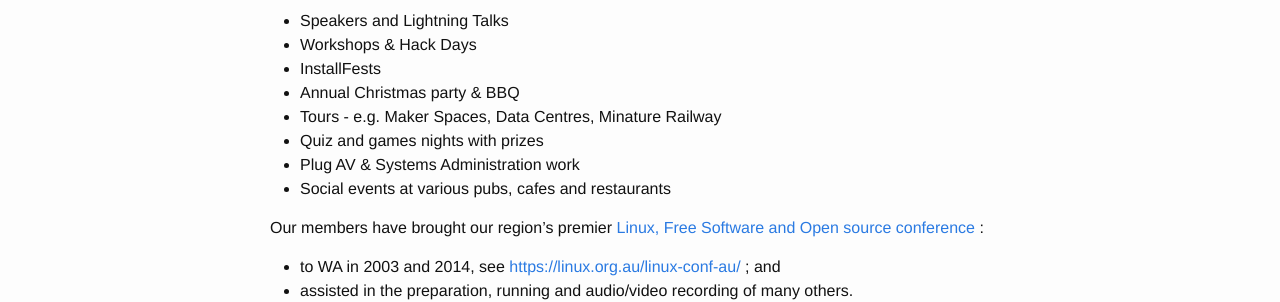
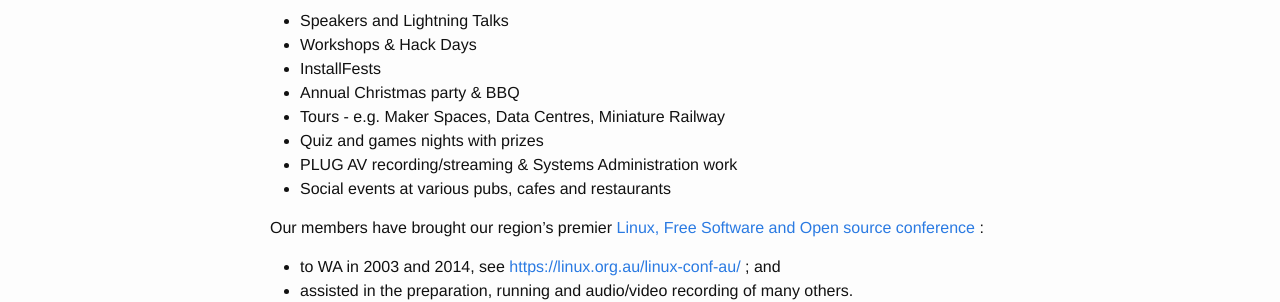
Before and after one commit to plugorgau/plugorgau.github.io, a Jekyll site: the page built from pages/about/about.md, in a window 1280 px wide. Shown: the part 840-1142 px from the top of the page. Built offline with Jekyll 4.4.1, drawn with Linux system fonts in a browser that asks for light colours; nearby versions of some CDN libraries.

Commit message:
Miniature, AV

```diff
--- a/pages/about/about.md
+++ b/pages/about/about.md
@@ -30,9 +30,9 @@ We run monthly events throughout the year including:
 *   Workshops & Hack Days
 *   InstallFests
 *   Annual Christmas party & BBQ
-*   Tours - e.g. Maker Spaces, Data Centres, Minature Railway
+*   Tours - e.g. Maker Spaces, Data Centres, Miniature Railway
 *   Quiz and games nights with prizes
-*   Plug AV & Systems Administration work
+*   PLUG AV recording/streaming & Systems Administration work
 *   Social events at various pubs, cafes and restaurants
 
 Our members have brought our region's premier [Linux, Free Software and Open source
```
